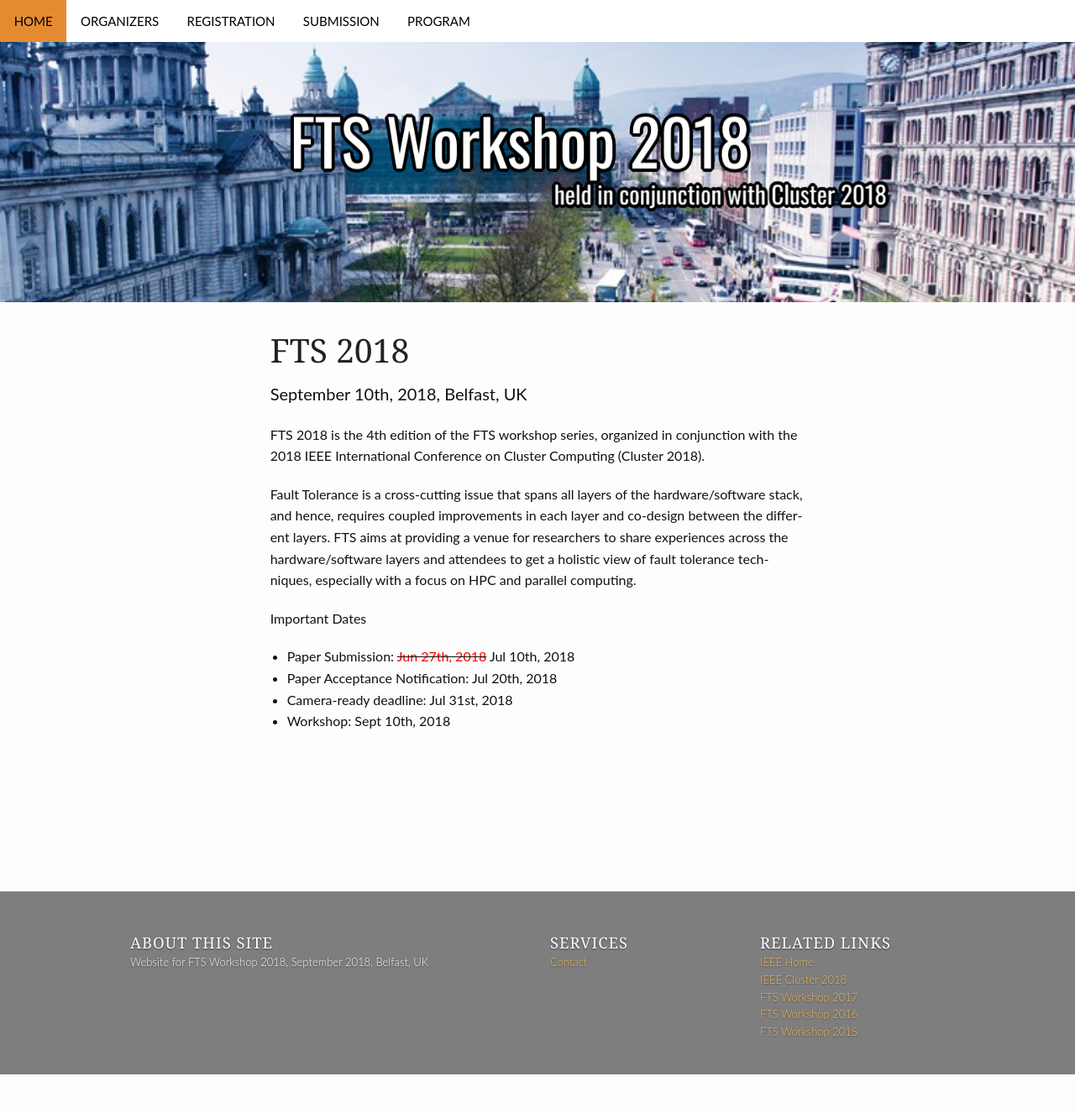
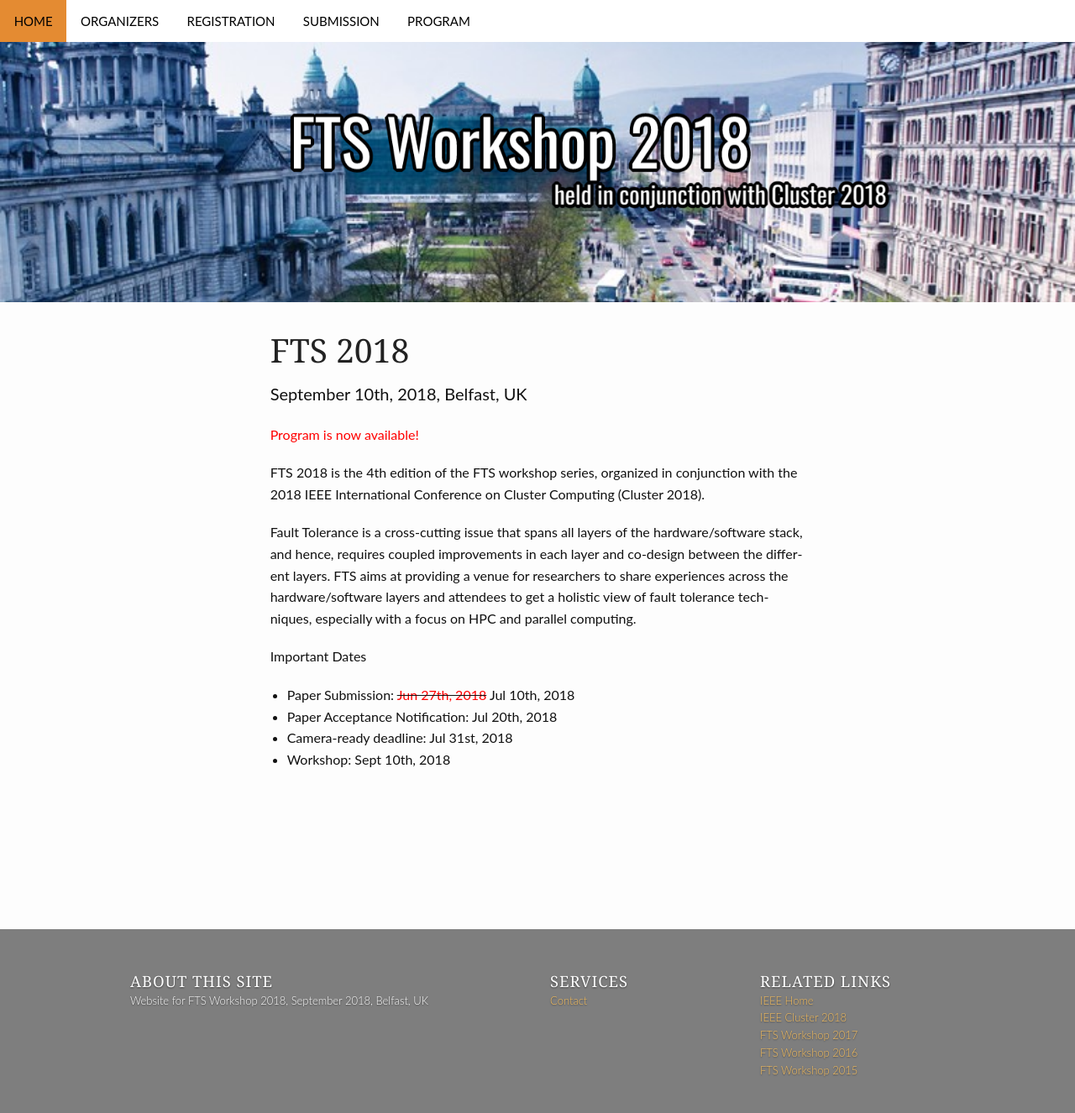
Before and after one commit to fts-workshop/fts17.github.io, a Jekyll site: the page built from index.md, in a window 1280 px wide. Shown: the whole page at 84% size. Built offline with Jekyll 4.4.1, drawn with Linux system fonts in a browser that asks for light colours; before the commit the page ends 1280 px from its top, so only the background shows below that.

Commit message:
Update index.md

```diff
--- a/index.md
+++ b/index.md
@@ -10,6 +10,8 @@ header:
    image_fullwidth: "belfast.jpg"
    permalink: "/"
 ---
+
+<span style="color:red">Program is now available!</span>
 
 FTS 2018 is the 4th edition of the FTS workshop series, organized in conjunction with the 2018
 IEEE International Conference on Cluster Computing (Cluster 2018).
```
